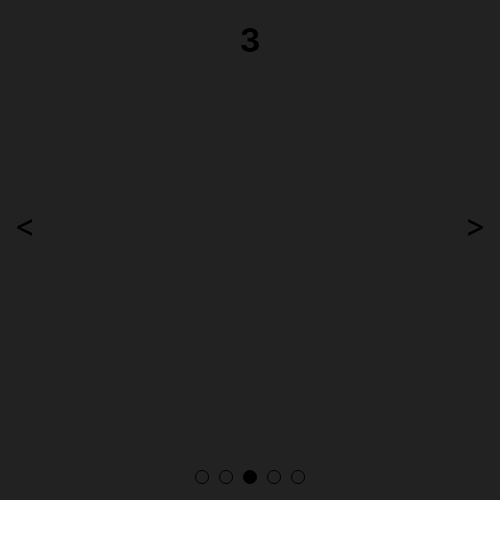
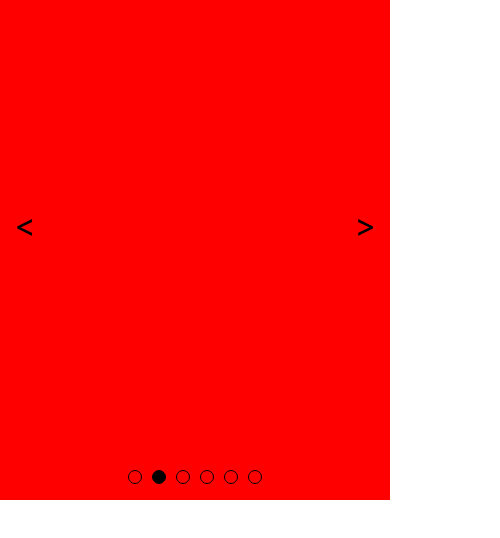
Before and after one commit to maddrake220/my-carousel, a React (Create React App) app: page / in a window 390 px wide. Shown: the top 538 px of the page, 500 px wide, since content can reach past the window. Built offline with nearby package versions, Linux system fonts and the light colour scheme.

Commit message:
feat: responsive

```diff
--- a/src/App.tsx
+++ b/src/App.tsx
@@ -1,25 +1,42 @@
 import React from "react";
+import styled from "styled-components";
 import "./App.css";
 import Carousel from "./components/Carousel";
+
+const Test = styled.div`
+  width: 320px;
+  height: 320px;
+  background-color: royalblue;
+`;
+const Test2 = styled.div`
+  width: 820px;
+  height: 620px;
+  background-color: red;
+`;
 
 function App() {
   return (
     <div className="App">
       <Carousel
+        styles={{
+          width: "1200px",
+          height: "500px",
+        }}
         options={{
           autoPlay: true,
-          delay: 3000,
+          delay: 5000,
           loop: true,
-          transitionTime: 500,
+          transitionTime: 1400,
           direction: "row",
           navigation: true,
         }}
       >
-        <h1>1</h1>
-        <h1>2</h1>
-        <h1>3</h1>
-        <h1>4</h1>
-        <h1>5</h1>
+        <Test>1</Test>
+        <Test2>2</Test2>
+        <Test>3</Test>
+        <Test>4</Test>
+        <Test>5</Test>
+        <Test>6</Test>
       </Carousel>
     </div>
   );
--- a/src/components/Carousel.tsx
+++ b/src/components/Carousel.tsx
@@ -3,9 +3,11 @@ import styled from "styled-components";
 
 const CarouselContainer = styled.div<{
   direction?: "row" | "column";
+  width?: string;
+  height?: string;
 }>`
-  width: 500px;
-  height: 500px;
+  max-width: ${({ width }) => width};
+  max-height: ${({ height }) => height};
   background-color: #222;
   display: flex;
   flex-direction: ${({ direction }) => direction};
@@ -17,9 +19,12 @@ const CarouselItem = styled.div<{
   curIdx: number;
   transitionTime?: number;
   direction?: "row" | "column";
+  width?: string;
+  height?: string;
 }>`
-  min-width: 500px;
-  min-height: 500px;
+  min-width: ${({ width }) => width};
+  min-height: ${({ height }) => height};
+  overflow: hidden;
 
   transition: transform ${({ transitionTime }) => transitionTime}ms;
   transform: ${({ curIdx, direction }) =>
@@ -84,6 +89,11 @@ const Dot = styled.div<{
   }
 `;
 
+type TypeStyles = {
+  width: string;
+  height: string;
+};
+
 type TypeOptions = {
   autoPlay?: boolean;
   delay?: number;
@@ -95,7 +105,13 @@ type TypeOptions = {
 
 type CarouselProps = {
   children: ReactNode | ReactNode[];
+  styles: TypeStyles;
   options: TypeOptions;
+};
+
+const defaultStyles: TypeStyles = {
+  width: "100%",
+  height: "fit-content",
 };
 
 const defaultOptions: TypeOptions = {
@@ -108,6 +124,7 @@ const defaultOptions: TypeOptions = {
 };
 const Carousel = ({
   children: childrenProps,
+  styles = defaultStyles,
   options = defaultOptions,
 }: CarouselProps) => {
   const children = Array.isArray(childrenProps)
@@ -135,7 +152,11 @@ const Carousel = ({
     }
   }, [autoPlay, children.length, delay]);
   return (
-    <CarouselContainer direction={direction}>
+    <CarouselContainer
+      direction={direction}
+      width={styles.width}
+      height={styles.height}
+    >
       <CarouselArrow
         arrow="left"
         direction={direction}
@@ -158,6 +179,8 @@ const Carousel = ({
             curIdx={curIdx}
             transitionTime={transitionTime}
             direction={direction}
+            width={styles.width}
+            height={styles.height}
           >
             {child}
           </CarouselItem>
```
